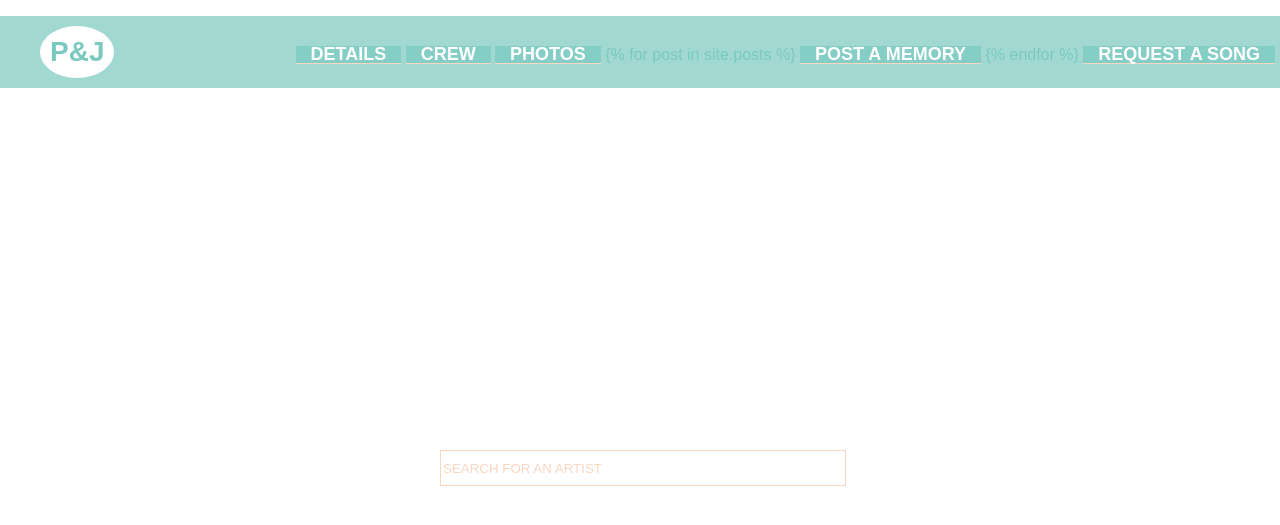
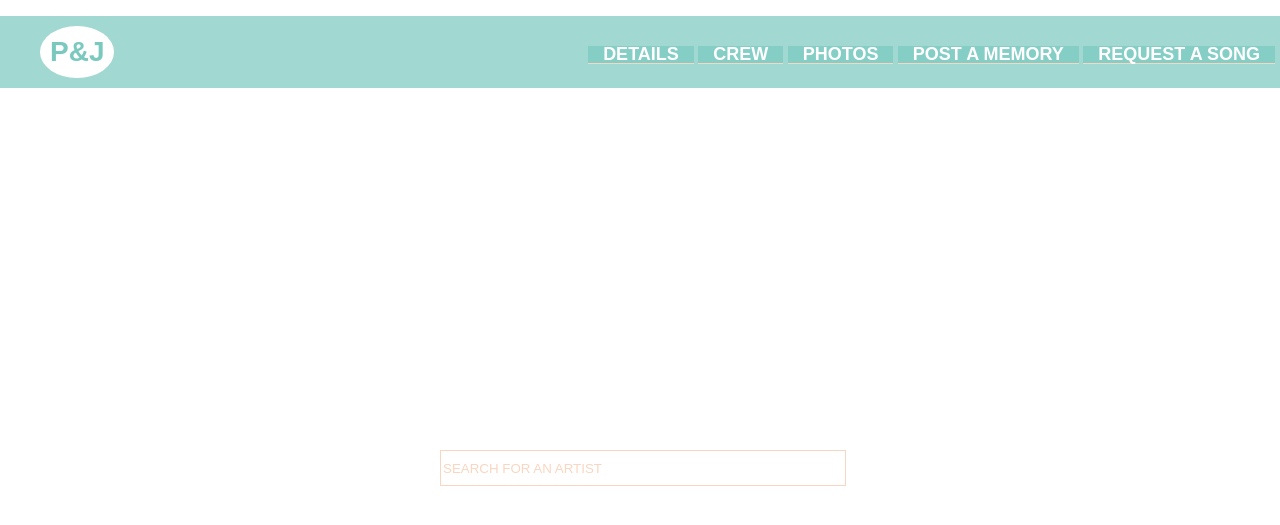
Before and after one commit to phyllisandjohn/phyllisandjohn.github.io, a Jekyll site: the page built from request/index.html, in a window 1280 px wide. Shown: the top 525 px of the page. Built offline with Jekyll 4.4.1, drawn with Linux system fonts in a browser that asks for light colours; nearby versions of some CDN libraries.

Commit message:
Update index.html

```diff
--- a/request/index.html
+++ b/request/index.html
@@ -1,29 +1,6 @@
-<!DOCTYPE html>
-<html>
-<head>
-<title>Home</title>
-<link href='https://fonts.googleapis.com/css?family=Hind|Alegreya+Sans:300|Yeseva+One' rel='stylesheet' type='text/css'>
-<link href='/css/style.css' rel='stylesheet' type='text/css'>
-<link href='/css/request.css' rel='stylesheet' type='text/css'>
-
-</head>
-<body>
-</div>
-	<div class="header">
-		<div class="nav">
-			<h1><a href="http://phyllisandjohn.com/">P&J</a></h1>
-			<ul>
-				<li><a href="http://phyllisandjohn.com/details">DETAILS</a></li>
-				<li><a href="http://phyllisandjohn.com/crew">CREW</a></li>
-				<li><a href="http://phyllisandjohn.com/photos">PHOTOS</a></li>
-				{% for post in site.posts %}
-	    			<li><a href="{{ post.url }}">POST A MEMORY</a></li>
-	  			{% endfor %}
-				<li><a href="http://phyllisandjohn.com/request">REQUEST A SONG</a></li>
-			</ul>
-		</div>
-	</div>
-</div>
+---
+layout: request
+---
 
 <div ng-app="requestApp" ng-controller="MainController">
   <input type="text" ng-model="searchartist" ng-change="searchArtist()" placeholder="Search for an artist">
@@ -42,5 +19,3 @@
   <script src="https://ajax.googleapis.com/ajax/libs/angularjs/1.3.15/angular.min.js"></script>
   <script src="/javascripts/angular-spotify.js"></script>
   <script src="/javascripts/app.js"></script>
-</body>
-</html>
```
